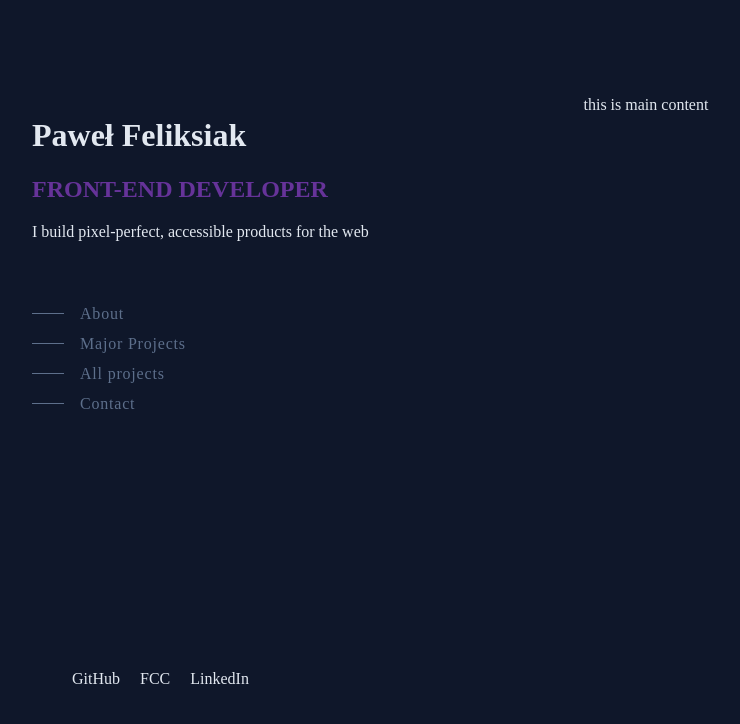
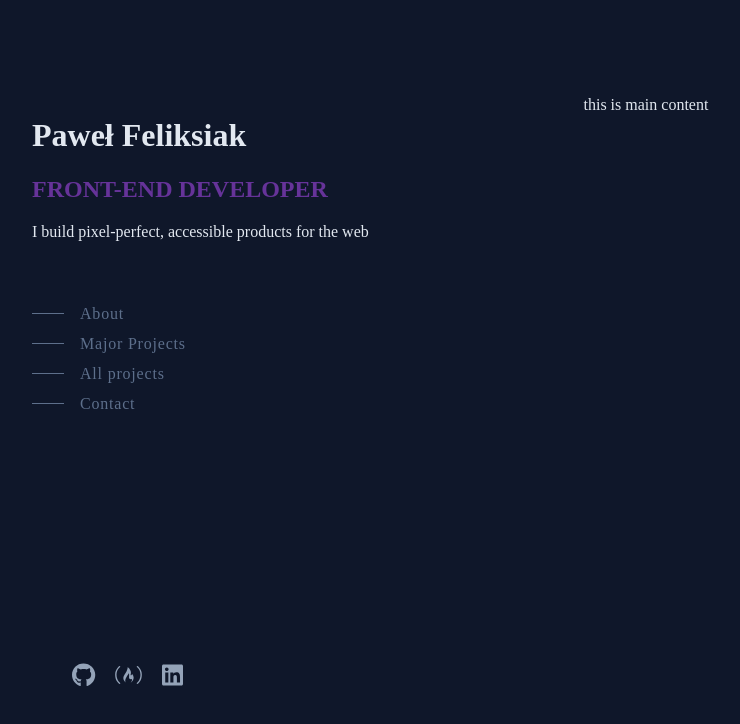
Before and after one commit to PabloPicas0/Protfolio, a Gatsby site: page / in a window 1280 px wide. Shown: the whole page, without its empty margins (64-804 px from the left). Built offline with nearby package versions, Linux system fonts and the light colour scheme; Gatsby itself is replaced by a stand-in of ours.

Commit message:
feat: social media icons now redirect to them

```diff
--- a/src/Components/Header.tsx
+++ b/src/Components/Header.tsx
@@ -1,4 +1,6 @@
 import styled from "@emotion/styled";
+import { faFreeCodeCamp, faGithub, faLinkedin } from "@fortawesome/free-brands-svg-icons";
+import { FontAwesomeIcon } from "@fortawesome/react-fontawesome";
 import React from "react";
 
 const StyledHeader = styled.header`
@@ -105,9 +107,23 @@ const Header = () => {
       </div>
 
       <SocialMedia>
-        <li>GitHub</li>
-        <li>FCC</li>
-        <li>LinkedIn</li>
+        <li>
+          <a href="https://github.com/PabloPicas0">
+            <FontAwesomeIcon icon={faGithub} fontSize={"1.5rem"} className="icon" />
+          </a>
+        </li>
+
+        <li>
+          <a href="https://forum.freecodecamp.org/u/pabloo1/summary">
+            <FontAwesomeIcon icon={faFreeCodeCamp} fontSize={"1.5rem"} className="icon" />
+          </a>
+        </li>
+
+        <li>
+          <a href="https://www.linkedin.com/">
+            <FontAwesomeIcon icon={faLinkedin} fontSize={"1.5rem"} className="icon" />
+          </a>
+        </li>
       </SocialMedia>
     </StyledHeader>
   );
```
